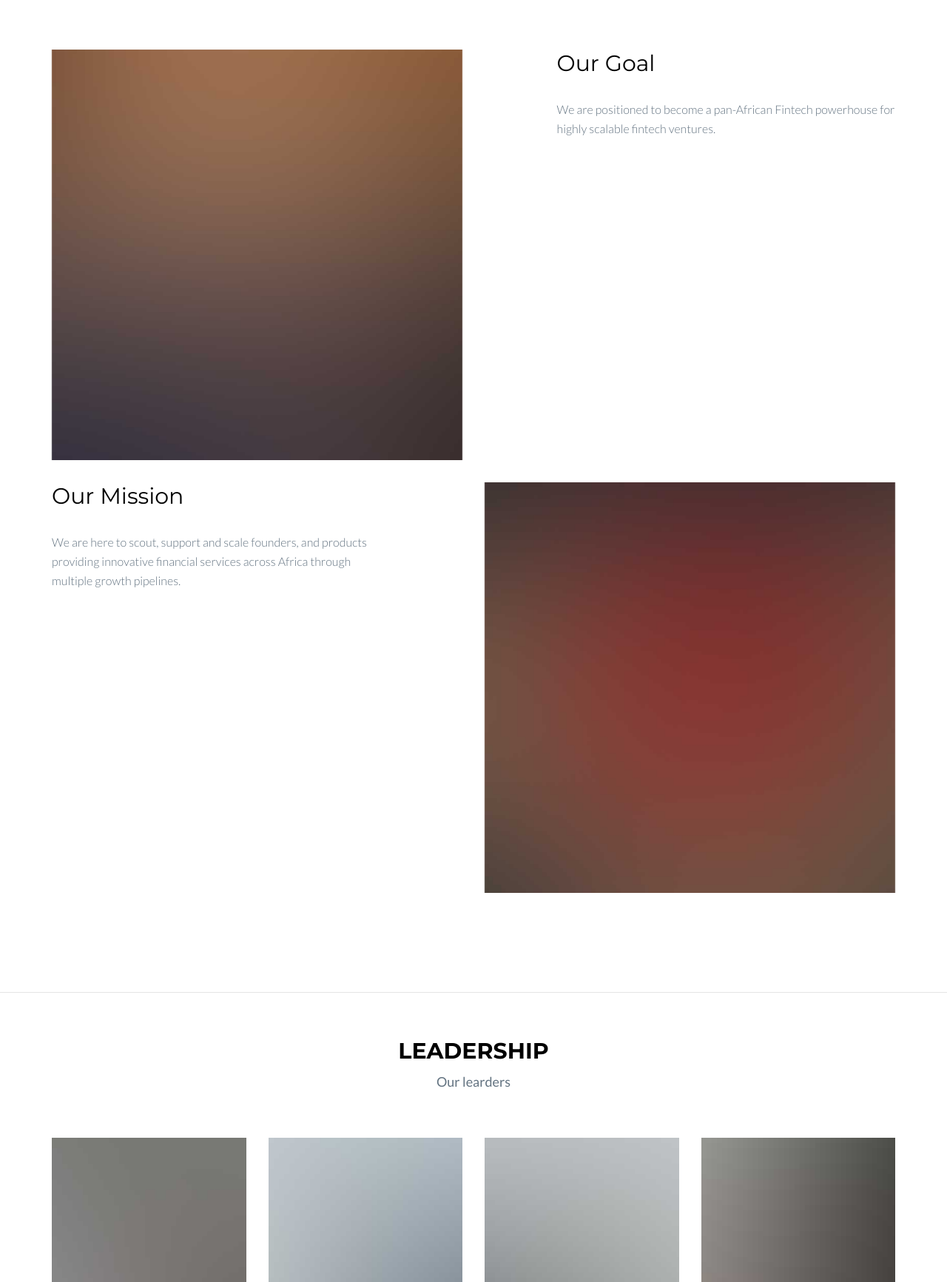
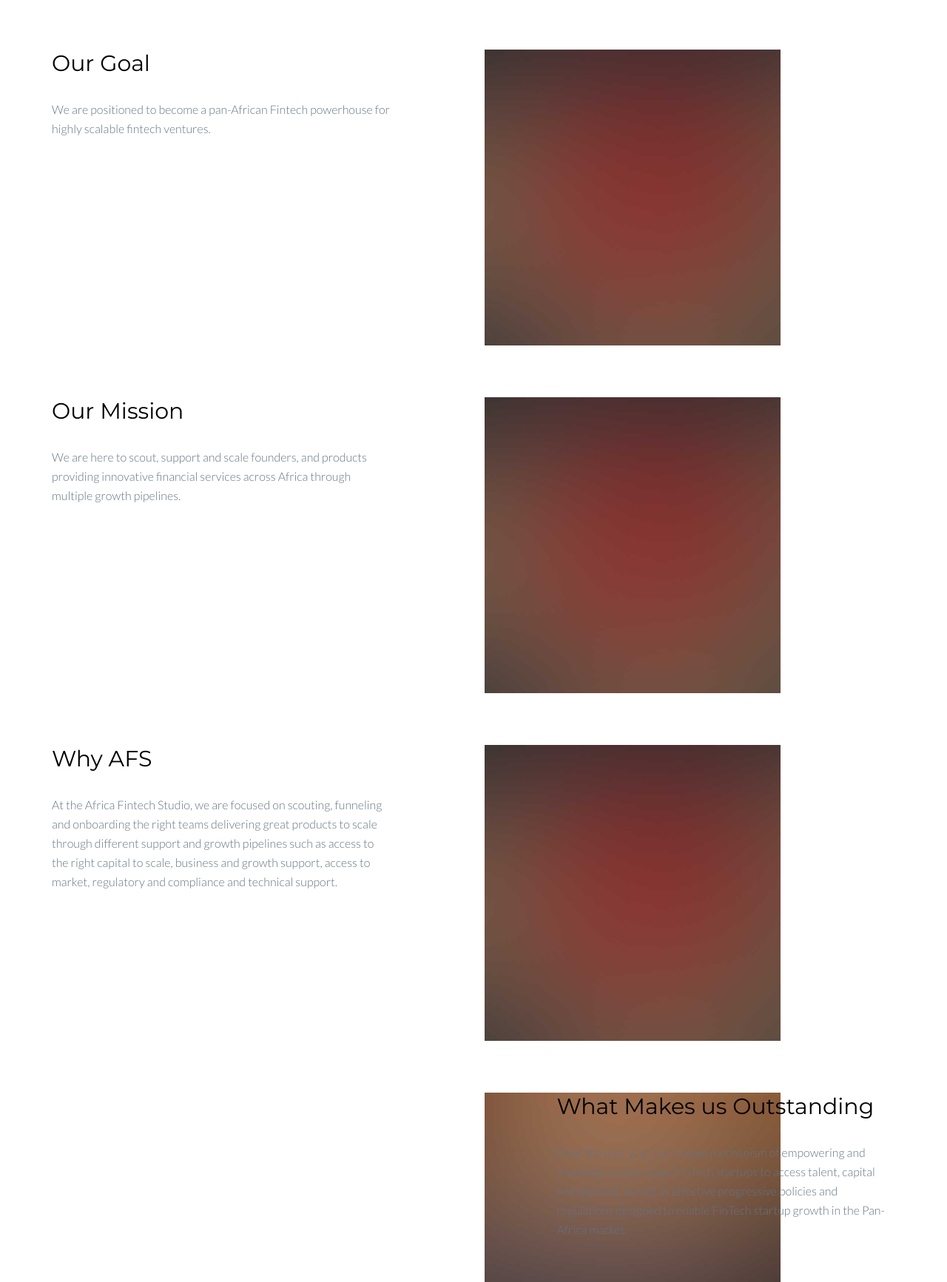
Before and after one commit to Ceasar15/charity, a website: page about.html in a window 1280 px wide. Shown: the part 1067-2800 px from the top of the page at 74% size. Drawn offline with Linux system fonts and the light colour scheme; files whose address does not match are found by name.

Commit message:
update website content

```diff
--- a/about.html
+++ b/about.html
@@ -94,27 +94,61 @@
             </div>
 
           </div>
-
-          <div class="row">
-            <div class="col-md-6 probootstrap-animate">
-              <p><img src="img/img_sq_2.jpg" alt="image" class="img-responsive"></p>
+          <div class="row mb40">
+            <div class="col-md-6 col-md-push-6 probootstrap-animate">
+              <p><img src="img/img_sq_1.jpg" width="400" height="300" alt="image"  class="img-responsive"></p>
             </div>
-            <div class="col-md-5 col-md-push-1 probootstrap-animate">
+            <div class="col-md-5 col-md-pull-6 probootstrap-animate">
               <h2>Our Goal</h2>
               <p>
                 We are positioned to become a pan-African Fintech powerhouse for highly scalable fintech ventures.
               </p>
             </div>
+
           </div>
-
           <div class="row mb40">
             <div class="col-md-6 col-md-push-6 probootstrap-animate">
-              <p><img src="img/img_sq_1.jpg" alt="image" class="img-responsive"></p>
+              <p><img src="img/img_sq_1.jpg" width="400" height="300" alt="image"  class="img-responsive"></p>
             </div>
             <div class="col-md-5 col-md-pull-6 probootstrap-animate">
               <h2>Our Mission</h2>
               <p>
                 We are here to scout, support and scale founders, and products providing innovative financial services across Africa through multiple growth pipelines.
+              </p>
+            </div>
+
+          </div>
+          <div class="row mb40">
+            <div class="col-md-6 col-md-push-6 probootstrap-animate">
+              <p><img src="img/img_sq_1.jpg" width="400" height="300" alt="image"  class="img-responsive"></p>
+            </div>
+            <div class="col-md-5 col-md-pull-6 probootstrap-animate">
+              <h2>Why AFS</h2>
+              <p>
+                At the Africa Fintech Studio, we are focused on scouting, funneling and onboarding the right teams delivering great products to scale through different support and growth pipelines such as access to the right capital to scale, business and growth support, access to market, regulatory and compliance and technical support.
+              </p>
+            </div>
+
+          </div>
+          <div class="row mb40">
+            <div class="col-md-6 col-md-push-6 probootstrap-animate">
+              <p><img src="img/img_sq_2.jpg" width="400" height="300" alt="image" class="img-responsive"></p>
+            </div>
+            <div class="col-md-5 col-md-push-1 probootstrap-animate">
+              <h2>What Makes us Outstanding</h2>
+              <p>
+                Over the past year, our unique mechanism of empowering and investing in early-stage FinTech startups to access talent, capital and demand, as well as effective progressive policies and regulations designed to enable FinTech startup growth in the Pan-Africa market.              </p>
+            </div>
+          </div>
+
+          <div class="row mb40">
+            <div class="col-md-6 col-md-push-6 probootstrap-animate">
+              <p><img src="img/img_sq_1.jpg" width="400" height="300" alt="image" class="img-responsive"></p>
+            </div>
+            <div class="col-md-5 col-md-pull-6 probootstrap-animate">
+              <h2>Our Mission</h2>
+              <p>
+
               </p>
             </div>
 
```
